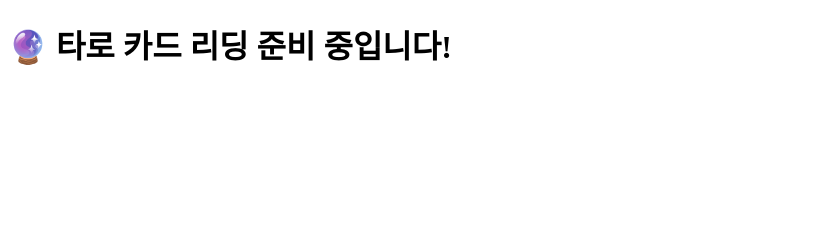
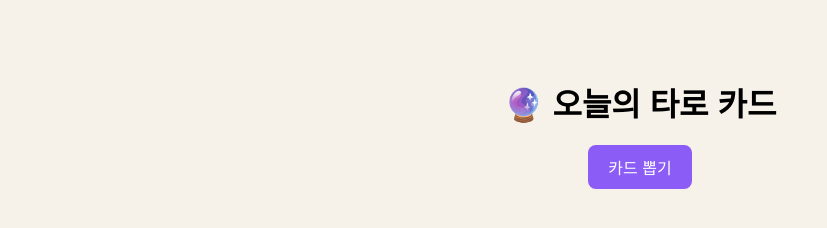
Before and after one commit to Ahrigatto7/my-dashboard-site, a plain HTML site: page tarot/index.html in a window 1280 px wide. Shown: the whole page, without its empty margins (0-827 px from the left). Drawn offline with Linux system fonts and the light colour scheme.

Commit message:
Update index.html

```diff
--- a/tarot/index.html
+++ b/tarot/index.html
@@ -3,8 +3,57 @@
 <head>
   <meta charset="UTF-8">
   <title>타로 카드 리딩</title>
+  <style>
+    body {
+      font-family: Arial, sans-serif;
+      text-align: center;
+      padding: 50px;
+      background: #f7f2e9;
+    }
+    h1 {
+      font-size: 2em;
+      margin-bottom: 20px;
+    }
+    button {
+      padding: 10px 20px;
+      font-size: 16px;
+      background: #8b5cf6;
+      color: white;
+      border: none;
+      border-radius: 8px;
+      cursor: pointer;
+    }
+    button:hover {
+      background: #6d28d9;
+    }
+    #result {
+      margin-top: 30px;
+      font-size: 20px;
+      font-weight: bold;
+    }
+  </style>
 </head>
 <body>
-  <h1>🔮 타로 카드 리딩 준비 중입니다!</h1>
+  <h1>🔮 오늘의 타로 카드</h1>
+  <button onclick="drawCard()">카드 뽑기</button>
+  <div id="result"></div>
+
+  <script>
+    const tarotCards = [
+      { name: "The Fool (광대)", meaning: "새로운 시작, 자유, 순수함" },
+      { name: "The Magician (마법사)", meaning: "능력, 실행력, 창조" },
+      { name: "The Empress (여황제)", meaning: "풍요, 여성성, 창조성" },
+      { name: "Death (죽음)", meaning: "끝, 변화, 새로운 시작" },
+      { name: "The Sun (태양)", meaning: "행복, 성공, 긍정적 에너지" }
+    ];
+
+    function drawCard() {
+      const random = Math.floor(Math.random() * tarotCards.length);
+      const card = tarotCards[random];
+      document.getElementById("result").innerHTML =
+        `<p>✨ 당신의 카드는 <strong>${card.name}</strong>입니다.</p>
+         <p>📖 의미: ${card.meaning}</p>`;
+    }
+  </script>
 </body>
 </html>
```
